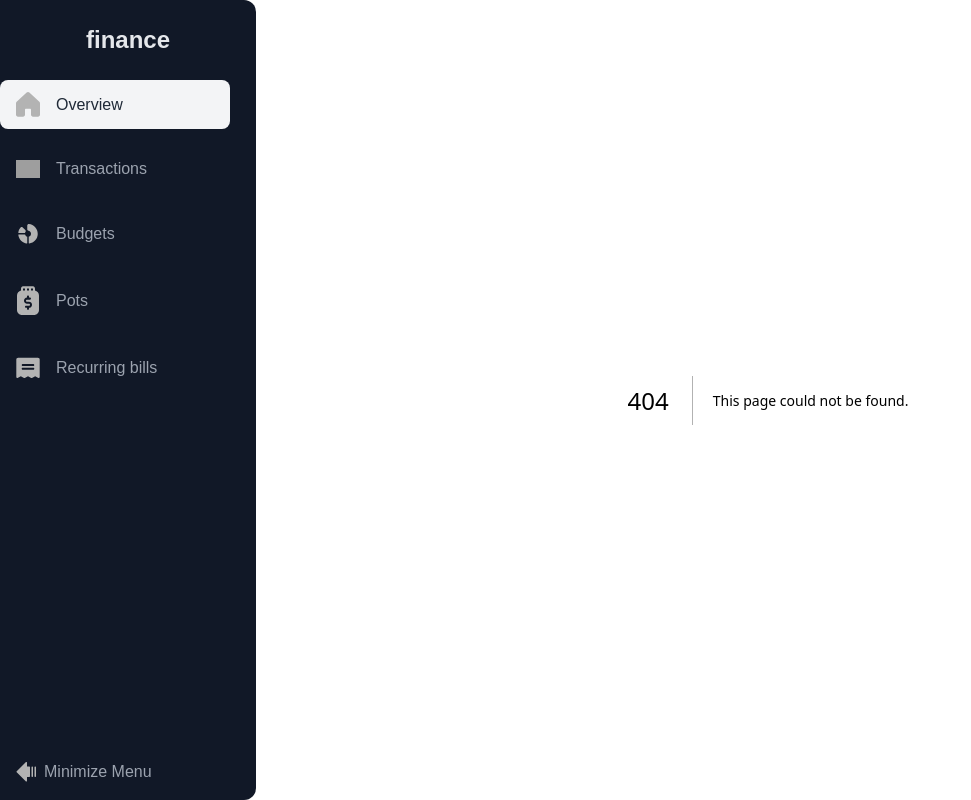
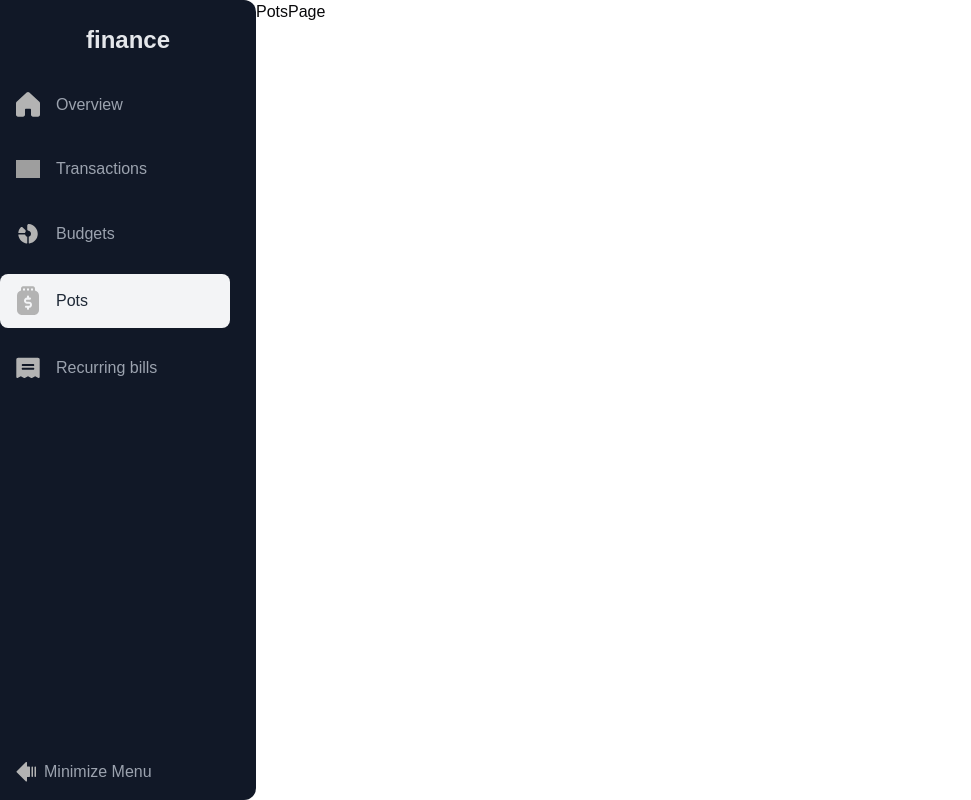
Before and after one commit to rzounlom/finance-app, a Next.js app: page /pots in a window 1280 px wide. Before the commit this address had no page. Shown: the whole page, without its empty margins (0-971 px from the left). Built offline with nearby package versions, Linux system fonts and the light colour scheme; grey boxes are pictures that could not be loaded.

Commit message:
complete sidebar functionality/routering to dashboard routes

```diff
--- /dev/null
+++ b/app/(dashboard)/budgets/page.tsx
@@ -0,0 +1,7 @@
+import React from "react";
+
+const BudgetsPage = () => {
+  return <div>BudgetsPage</div>;
+};
+
+export default BudgetsPage;
--- /dev/null
+++ b/app/(dashboard)/pots/page.tsx
@@ -0,0 +1,7 @@
+import React from "react";
+
+const PotsPage = () => {
+  return <div>PotsPage</div>;
+};
+
+export default PotsPage;
--- /dev/null
+++ b/app/(dashboard)/recurring-bills/page.tsx
@@ -0,0 +1,7 @@
+import React from "react";
+
+const RecurringBillsPage = () => {
+  return <div>BillsPage</div>;
+};
+
+export default RecurringBillsPage;
--- /dev/null
+++ b/app/(dashboard)/transactions/page.tsx
@@ -0,0 +1,7 @@
+import React from "react";
+
+const TranscitonsPage = () => {
+  return <div>TranscitonsPage</div>;
+};
+
+export default TranscitonsPage;
--- a/components/sidebar/DesktopMenuItem.tsx
+++ b/components/sidebar/DesktopMenuItem.tsx
@@ -3,15 +3,14 @@ import Image from "next/image";
 import { type MenuItemProps } from "./menuItems";
 
 const DeskTopMenuItem: FC<MenuItemProps> = ({
-  icon,
-  label,
+  menuItem: { icon, label, url },
   minimized,
   isActive,
   onClick,
 }) => {
   return (
     <div
-      onClick={() => onClick(label)}
+      onClick={() => onClick(url)}
       className={`flex w-[90%] items-center px-4 py-3 rounded-lg transition-all duration-250 ${
         isActive ? "bg-gray-100 text-gray-800" : "text-gray-400"
       } hover:bg-gray-100 hover:text-gray-800 cursor-pointer`}
--- a/components/sidebar/DesktopSidebar.tsx
+++ b/components/sidebar/DesktopSidebar.tsx
@@ -1,6 +1,7 @@
 "use client";
 
-import { FC, useState } from "react";
+import { FC, useEffect, useState } from "react";
+import { usePathname, useRouter } from "next/navigation";
 
 import DeskTopMenuItem from "./DesktopMenuItem";
 import Image from "next/image";
@@ -8,14 +9,20 @@ import { UserButton } from "@clerk/nextjs";
 import { menuItems } from "./menuItems";
 
 const DesktopSidebar: FC = () => {
+  const router = useRouter();
+  const pathname = usePathname();
   const [isMinimized, setIsMinimized] = useState(false);
-  const [activeItem, setActiveItem] = useState("Overview");
+  const [currentPath, setCurrentPath] = useState(pathname);
 
   const toggleSidebar = () => setIsMinimized(!isMinimized);
 
-  const handleMenuItemClick = (label: string) => {
-    setActiveItem(label);
+  const handleMenuItemClick = (url: string) => {
+    router.push(url);
   };
+
+  useEffect(() => {
+    setCurrentPath(pathname);
+  }, [pathname]);
 
   return (
     <aside
@@ -29,11 +36,10 @@ const DesktopSidebar: FC = () => {
       <nav className="flex flex-col flex-1 space-y-4">
         {menuItems.map((item) => (
           <DeskTopMenuItem
+            menuItem={item}
             key={item.label}
-            icon={item.icon}
-            label={item.label}
             minimized={isMinimized}
-            isActive={activeItem === item.label}
+            isActive={currentPath === item.url}
             onClick={handleMenuItemClick}
           />
         ))}
--- a/components/sidebar/MobileMenuItem.tsx
+++ b/components/sidebar/MobileMenuItem.tsx
@@ -3,14 +3,13 @@ import Image from "next/image";
 import { type MenuItemProps } from "./menuItems";
 
 const MobileMenuItem: FC<MenuItemProps> = ({
-  icon,
-  label,
+  menuItem: { icon, label, url },
   isActive,
   onClick,
 }) => {
   return (
     <div
-      onClick={() => onClick(label)}
+      onClick={() => onClick(url)}
       className={`flex flex-col w-[100%] items-center justify-center px-4 py-3 rounded-lg transition-all duration-250 ${
         isActive ? "bg-gray-100 text-gray-800" : "text-gray-400"
       } `}
--- a/components/sidebar/MobileSidebar.tsx
+++ b/components/sidebar/MobileSidebar.tsx
@@ -1,25 +1,31 @@
 "use client";
 
-import React, { useState } from "react";
+import { FC, useEffect, useState } from "react";
+import { usePathname, useRouter } from "next/navigation";
 
 import MobileMenuItem from "./MobileMenuItem";
 import { menuItems } from "./menuItems";
 
-const MobileSidebar: React.FC = () => {
-  const [activeItem, setActiveItem] = useState("Overview");
+const MobileSidebar: FC = () => {
+  const router = useRouter();
+  const pathname = usePathname();
+  const [currentPath, setCurrentPath] = useState(pathname);
 
-  const handleMenuItemClick = (label: string) => {
-    setActiveItem(label);
+  const handleMenuItemClick = (url: string) => {
+    router.push(url);
   };
+
+  useEffect(() => {
+    setCurrentPath(pathname);
+  }, [pathname]);
 
   return (
     <nav className="fixed bottom-0 w-full bg-gray-900 text-gray-200 flex justify-between px-4 sm:px-14 py-2 lg:hidden rounded-t-xl">
       {menuItems.map((item) => (
         <MobileMenuItem
+          menuItem={item}
           key={item.label}
-          icon={item.icon}
-          label={item.label}
-          isActive={activeItem === item.label}
+          isActive={currentPath === item.url}
           onClick={handleMenuItemClick}
         />
       ))}
--- a/components/sidebar/menuItems.ts
+++ b/components/sidebar/menuItems.ts
@@ -1,4 +1,4 @@
-export const menuItems = [
+export const menuItems: MenuItem[] = [
   { label: "Overview", icon: "/house.svg", url: "/" },
   { label: "Transactions", icon: "/transactions.svg", url: "/transactions" },
   { label: "Budgets", icon: "/budgets.svg", url: "/budgets" },
@@ -7,9 +7,14 @@ export const menuItems = [
 ];
 
 export type MenuItemProps = {
-  icon: string;
-  label: string;
+  menuItem: MenuItem;
   minimized?: boolean;
   isActive?: boolean;
-  onClick: (label: string) => void;
+  onClick: (url: string) => void;
 };
+
+export type MenuItem = {
+  label: string;
+  icon: string;
+  url: string;
+};
```
